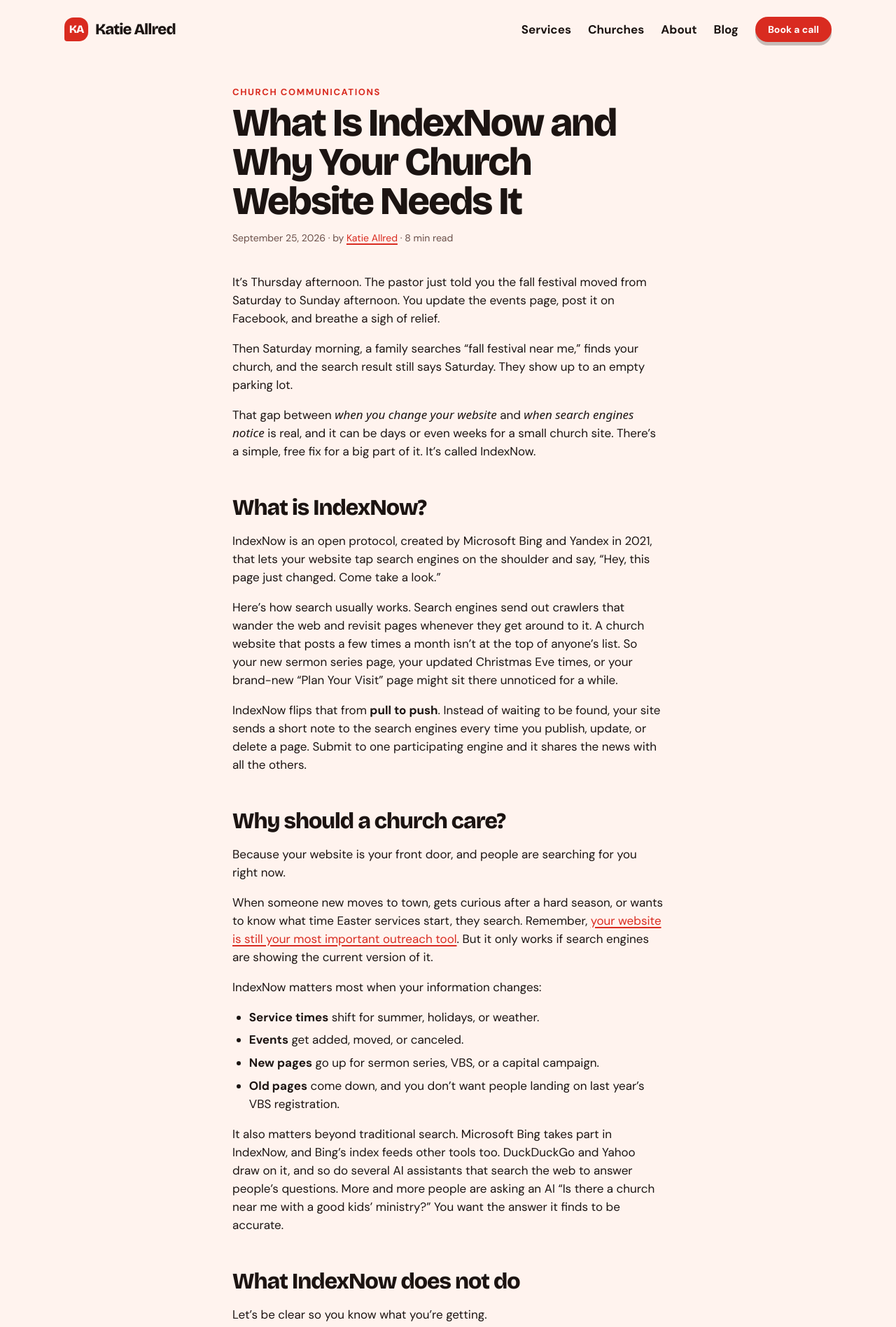
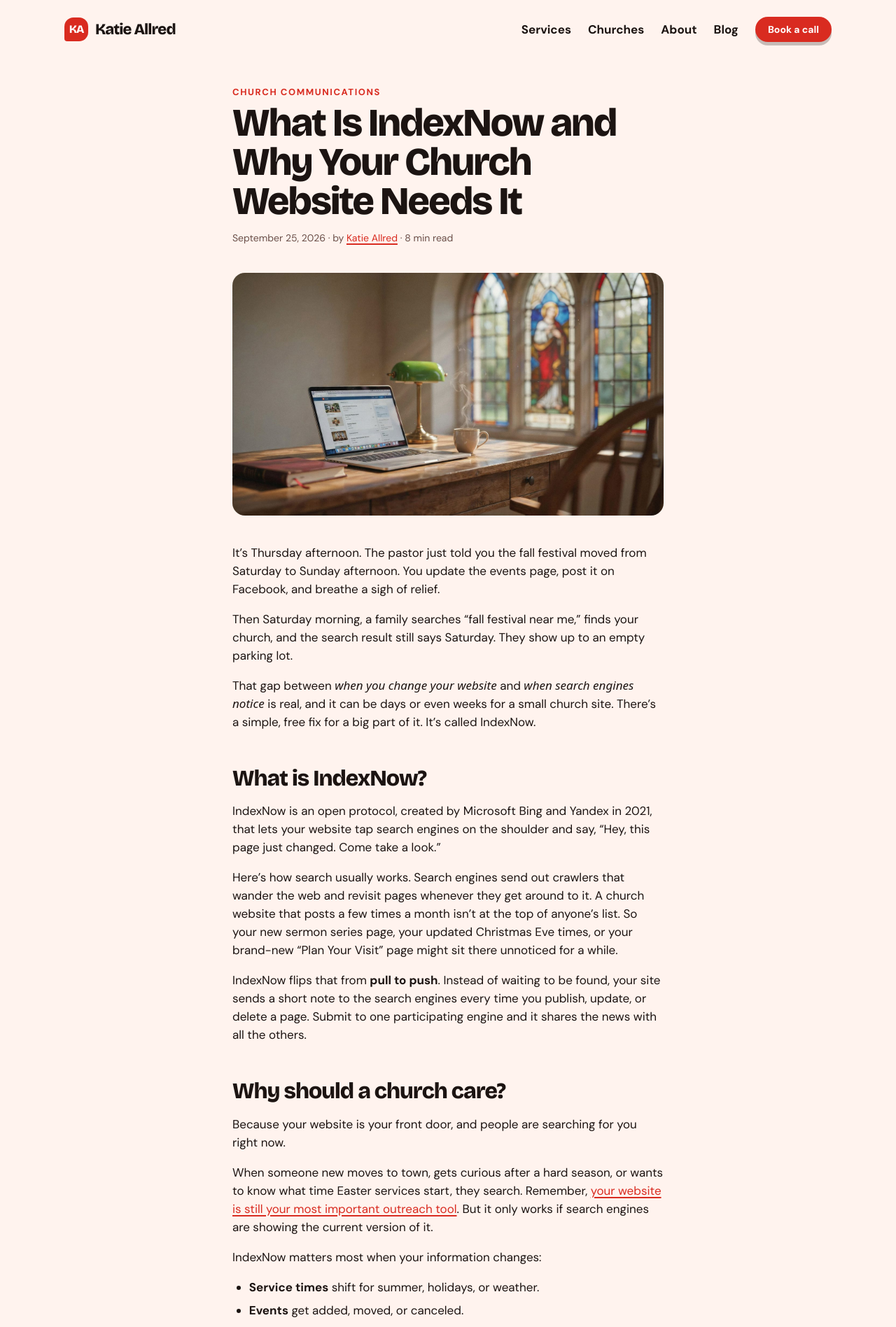
Before and after one commit to katiejallred/personal, a Jekyll site: the page built from _posts/2026-09-25-what-is-indexnow-and-why-your-church-website-needs-it.md, in a window 1280 px wide. Shown: the top 1897 px of the page at 70% size. Built offline with Jekyll 4.4.1, drawn with Linux system fonts in a browser that asks for light colours; some web fonts are replaced.

Commit message:
Add featured image to IndexNow post
Generated with Ideogram, resized to 1600x900 JPEG (q82, ~190 KB),
with alt text.

Co-Authored-By: Claude Opus 5.5 <noreply@anthropic.com>
Claude-Session: https://claude.ai/code/session_013n65KeLtWfY3nD9ALHosnF

```diff
--- a/_posts/2026-09-25-what-is-indexnow-and-why-your-church-website-needs-it.md
+++ b/_posts/2026-09-25-what-is-indexnow-and-why-your-church-website-needs-it.md
@@ -13,6 +13,8 @@ tags:
 - church website
 - SEO
 - WordPress
+image: /assets/uploads/2026/09/indexnow-church-website-laptop-stained-glass.jpg
+featured_image_alt: "A laptop showing a church events page on a wooden desk in a sunlit church office, beside a green banker's lamp and a stained-glass window"
 faq:
   - q: "What is IndexNow?"
     a: "IndexNow is a free, open protocol that lets your website tell participating search engines the moment a page is added, updated, or removed, instead of waiting for their crawlers to find the change on their own."
```
Also changed, not shown: assets/uploads/2026/09/indexnow-church-website-laptop-stained-glass.jpg (added).
